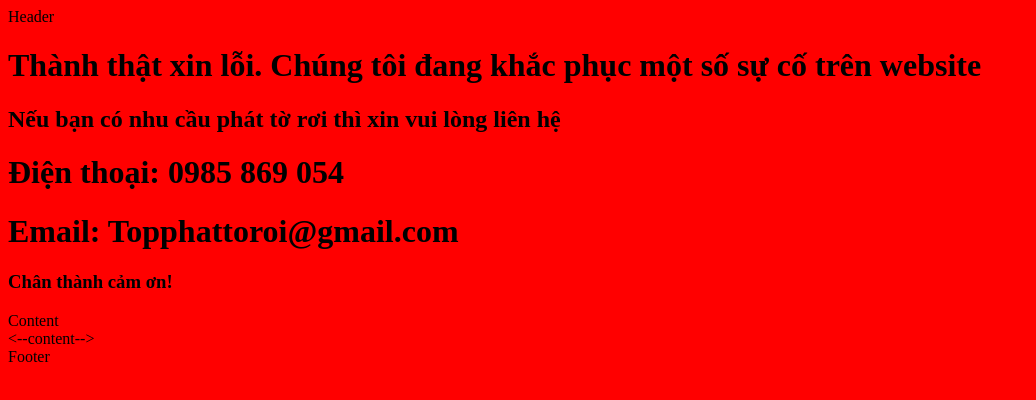
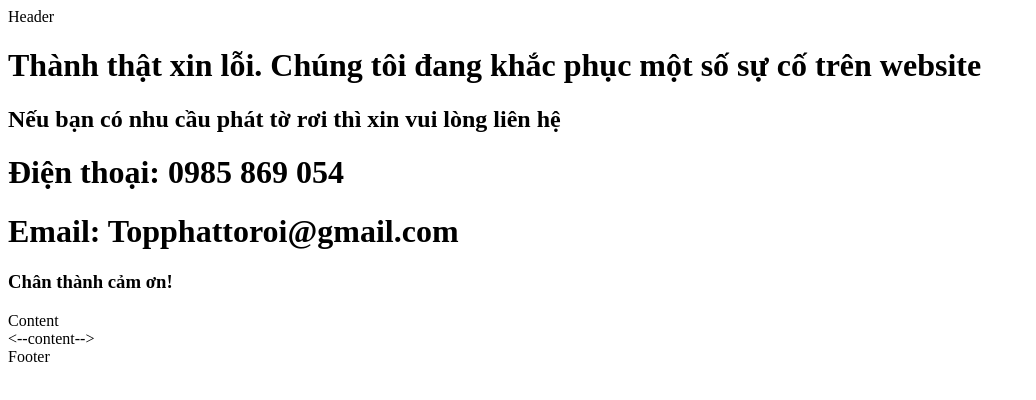
Before and after one commit to votrongvu/phattoroi, a plain HTML site: page index.html in a window 1280 px wide. Shown: the whole page, without its empty margins (0-1036 px from the left). Drawn offline with Linux system fonts and the light colour scheme.

Commit message:
Update index.html

```diff
--- a/index.html
+++ b/index.html
@@ -12,7 +12,7 @@
 		<link href="https://plus.google.com/106994686385496827315" rel="publisher">
 		<link rel="canonical" href="https://phattoroi.top/">
 	</head>
-<body style="background: red; ">
+<body style="">
 	<div id="header">Header</div><!--header-->
 	  <h1>Thành thật xin lỗi. Chúng tôi đang khắc phục một số sự cố trên website</h1>
 	  <h2>Nếu bạn có nhu cầu phát tờ rơi thì xin vui lòng liên hệ</h2>
```
